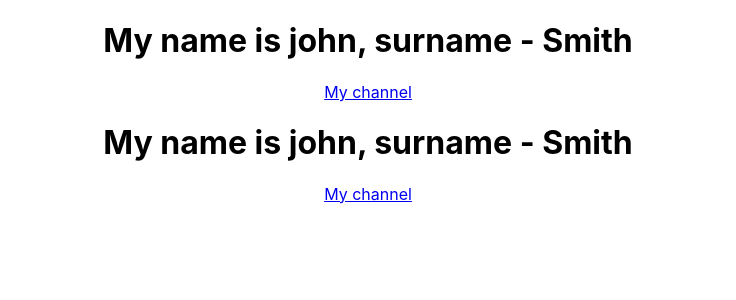
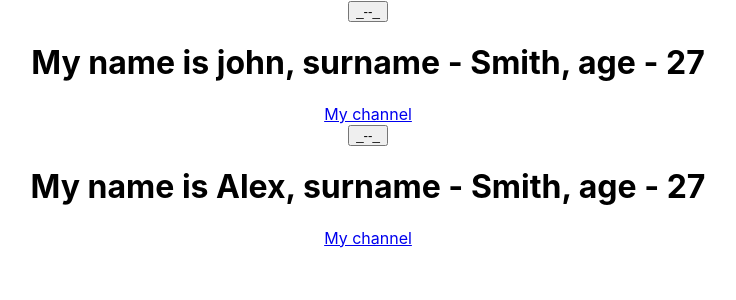
Before and after one commit to Kaklesha/2023H1_FrontEndTaskForPROFSOFT, a React (Create React App) app in the folder ReactLearn/my-app/: page / in a window 1280 px wide. Shown: the top 300 px of the page, without its empty margins (272-1008 px from the left). Built offline with nearby package versions, Linux system fonts and the light colour scheme.

Commit message:
feat: set->setState

```diff
--- a/ReactLearn/my-app/src/App.js
+++ b/ReactLearn/my-app/src/App.js
@@ -1,23 +1,52 @@
 import logo from './logo.svg';
 import './App.css';
+import {Component} from "react";
 
+class WhoAmi extends Component{
 
-function WhoAmi(props){
+  constructor(props){
+    super(props);
+    this.state={
+      years: 27
+      ,text:'_--_'
+    }
+  }
+
+  nextYear = () =>{
+    console.log('+++');
+    this.setState(
+    //   {
+     // years: ++this.state.years
+    // }
+
+    //Верни обьект v когда чётко зависит от пред-го состояния
+    state=>({
+      years: this.state.years + 1
+    })
+    )
+  }
+
+render(){
+  const {name,surname,link}=this.props;
   return(
     <div>
-      <h1>My name is {props.name()}, surname - {props.surname}</h1>
-      <a href={props.link}>My channel</a>
+      <button onClick={this.nextYear}>{this.state.text}</button>
+      <h1>My name is {name}, surname - {surname}, age - {this.state.years}</h1>
+      <a href={link}>My channel</a>
     </div>
   )
+}
 }
 
 function App() {
   return (
     <div className="App">
-      <WhoAmi name={()=> {return "john"}} surname='Smith' link="youtube.com"/>
-      <WhoAmi name={()=> {return "john"}} surname='Smith' link="youtube.com"/>
+      <WhoAmi name={"john"} surname='Smith' link="youtube.com"/>
+      <WhoAmi name={"Alex"} surname='Smith' link="youtube.com"/>
     </div>
   );
 }
 
 export default App;
+
+//у компонентов динам состояния что меняются
```
